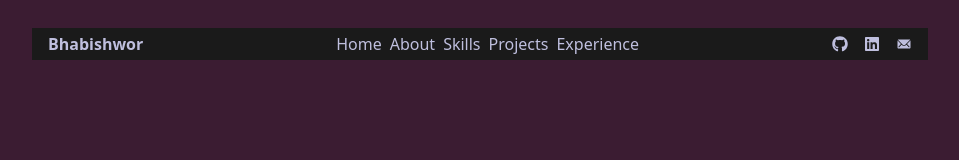
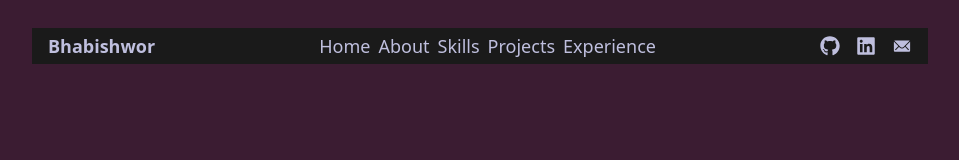
Before and after one commit to Bhabishworgrg/bhabishworgrg.github.io, a React (Vite) app: page / in a window 1280 px wide. Shown: the top 160 px of the page, without its empty margins (160-1119 px from the left). Built offline with nearby package versions, Linux system fonts and the light colour scheme.

Commit message:
Increase size of navbar

```diff
--- a/src/components/Navbar.jsx
+++ b/src/components/Navbar.jsx
@@ -1,5 +1,5 @@
-import { FaGithub, FaLinkedin } from "react-icons/fa";
-import { IoIosMail } from "react-icons/io";
+import { FaGithub, FaLinkedin } from 'react-icons/fa';
+import { IoIosMail } from 'react-icons/io';
 
 function Navbar() {
 	function scrollToSection(event, id) {
@@ -14,13 +14,13 @@ function Navbar() {
 					{ /* Name */ }
 					<a
 					href='#'
-					className='font-bold hover:text-highlight hover:scale-125 transition-transform'
+					className='font-bold text-lg hover:text-highlight hover:scale-110 transition-transform'
 					>
 						Bhabishwor
 					</a>
 
 					{ /* Navigation Links */ }
-					<div className='hidden md:flex md:px-2 md:space-x-2 md:w-auto bg-secondary'>
+					<div className='hidden text-lg md:flex md:px-2 md:space-x-2 md:w-auto'>
 						{[
 							{ name: 'Home', href: '#intro' },
 							{ name: 'About', href: '#about' },
@@ -29,9 +29,9 @@ function Navbar() {
 							{ name: 'Experience', href: '#experience' },
 						].map((item) => (
 							<a
-							href={ item.href }
-							onClick={ (event) => scrollToSection(event, item.href) }
-							className='hover:text-highlight hover:scale-125 transition-transform'
+								href={ item.href }
+								onClick={ (event) => scrollToSection(event, item.href) }
+								className='hover:text-highlight hover:scale-110 transition-transform'
 							>
 								{ item.name }
 							</a>
@@ -39,7 +39,7 @@ function Navbar() {
 					</div>
 
 					{ /* Social Links */ }
-					<div className='flex items-center space-x-4'>
+					<div className='flex items-center space-x-4 text-xl'>
 						{[
 							{ name: 'GitHub', icon:<FaGithub/>, href: 'https://github.com/Bhabishworgrg', target: '_blank' },
 							{ name: 'LinkedIn', icon:<FaLinkedin/>, href: 'https://www.linkedin.com/in/bhabishwor-gurung', target: '_blank' },
```
